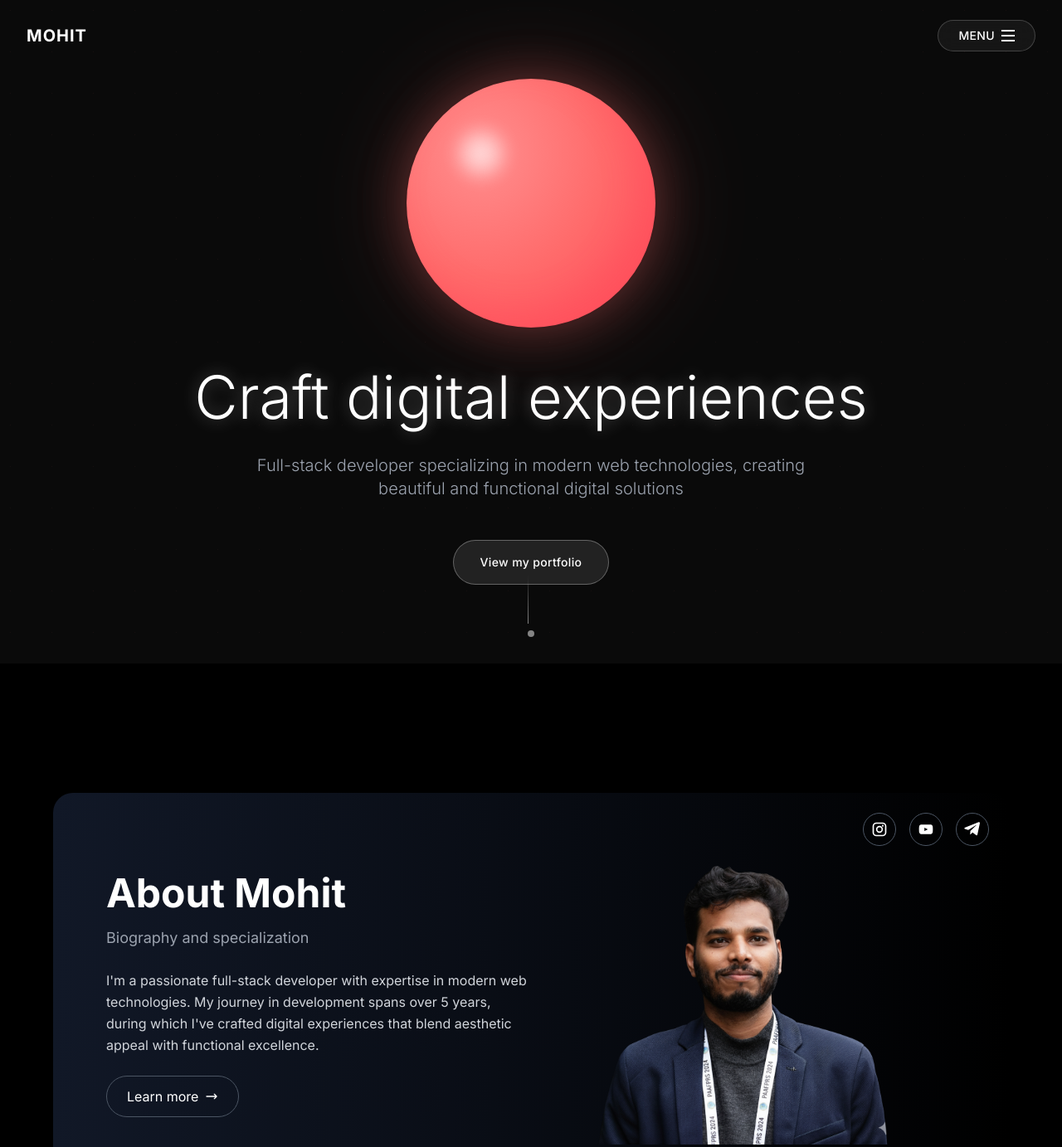
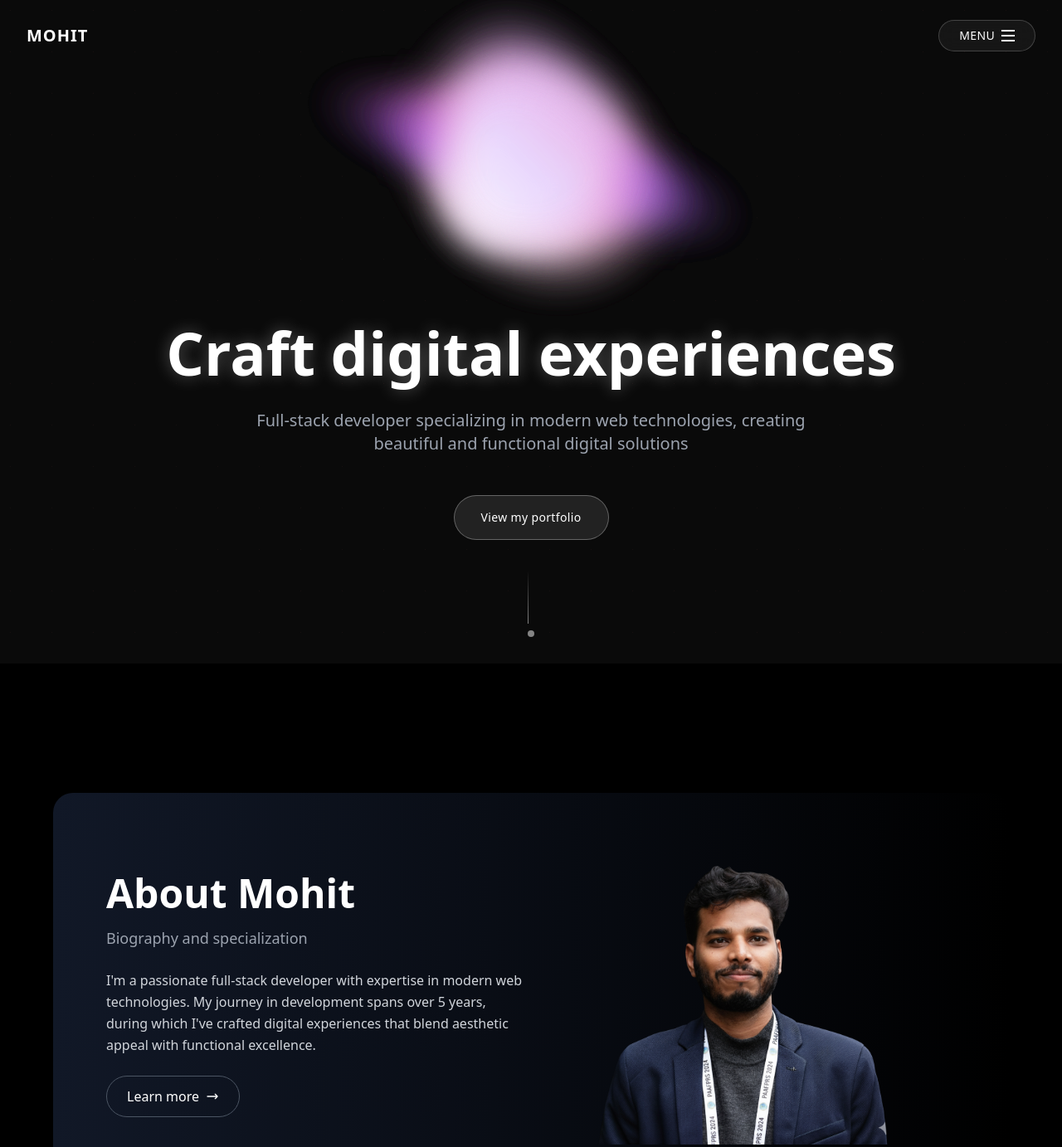
Before and after one commit to shubhampra036/My-live-, a website: page index.html in a window 1280 px wide. Shown: the top 1383 px of the page at 83% size. Drawn offline with nearby package versions, Linux system fonts and the light colour scheme.

Commit message:
Update index.html
v 2.0

```diff
--- a/index.html
+++ b/index.html
@@ -129,12 +129,24 @@
 
         <div class="text-center z-10">
             <!-- 3D Sphere -->
-            <div class="mb-12 flex justify-center">
-                <div class="sphere"></div>
+       <div class="absolute top-12 left-1/2 -translate-x-1/2 w-72 h-72 opacity-80">
+            <div class="relative w-full h-full">
+                <!-- Main outer blob with rotation -->
+                <div class="blob absolute inset-0 bg-gradient-to-br from-purple-400 via-purple-500 to-pink-400 transform-gpu blur-3xl"
+                     style="border-radius: 60% 40% 30% 70% / 60% 30% 70% 40%;"></div>
+
+                <!-- Secondary inner blob -->
+                <div class="blob absolute inset-6 bg-gradient-to-tl from-purple-300 via-pink-300 to-white transform-gpu blur-2xl"
+                     style="border-radius: 40% 60% 70% 30% / 40% 70% 30% 60%; animation-delay: -2s;"></div>
+
+                <!-- Highlight layer -->
+                <div class="blob absolute inset-12 bg-gradient-to-br from-white via-purple-200 to-transparent transform-gpu blur-xl"
+                     style="border-radius: 50% 50% 60% 40% / 60% 40% 50% 50%; animation-delay: -4s;"></div>
             </div>
+        </div>
 
             <!-- Main Heading -->
-            <h1 class="text-5xl md:text-7xl font-light mb-8 text-glow">
+            <h1 class="text-5xl md:text-7xl font-semibold mt-60 mb-8 text-glow">
                 Craft digital experiences
             </h1>
 
@@ -189,29 +201,8 @@
       <img src="assets/mohit.png" alt="Profile" class="w-72 md:w-96 rounded-2xl object-cover">
     </div>
 
-    <!-- Social Icons -->
-    <div class="absolute top-6 right-6 flex space-x-4">
-      <!-- Instagram Icon -->
-      <a href="#" class="w-10 h-10 rounded-full border border-gray-600 flex items-center justify-center hover:border-pink-500 hover:bg-pink-500/10">
-        <svg xmlns="http://www.w3.org/2000/svg" class="w-5 h-5 text-white" fill="currentColor" viewBox="0 0 24 24">
-          <path d="M7.5 2h9A5.5 5.5 0 0 1 22 7.5v9A5.5 5.5 0 0 1 16.5 22h-9A5.5 5.5 0 0 1 2 16.5v-9A5.5 5.5 0 0 1 7.5 2Zm0 2A3.5 3.5 0 0 0 4 7.5v9A3.5 3.5 0 0 0 7.5 20h9a3.5 3.5 0 0 0 3.5-3.5v-9A3.5 3.5 0 0 0 16.5 4h-9Zm9.25 1.5a1.25 1.25 0 1 1 0 2.5 1.25 1.25 0 0 1 0-2.5ZM12 7a5 5 0 1 1 0 10 5 5 0 0 1 0-10Zm0 2a3 3 0 1 0 0 6 3 3 0 0 0 0-6Z"/>
-        </svg>
-      </a>
 
-      <!-- YouTube Icon -->
-      <a href="#" class="w-10 h-10 rounded-full border border-gray-600 flex items-center justify-center hover:border-red-500 hover:bg-red-500/10">
-        <svg xmlns="http://www.w3.org/2000/svg" class="w-5 h-5 text-white" fill="currentColor" viewBox="0 0 24 24">
-          <path d="M21.8 8.001c-.2-1.5-1.3-2.7-2.7-2.9C17 5 12 5 12 5s-5 0-7.1.1c-1.4.2-2.6 1.4-2.7 2.9C2 9.2 2 12 2 12s0 2.8.2 4c.2 1.5 1.3 2.7 2.7 2.9C7 19 12 19 12 19s5 0 7.1-.1c1.4-.2 2.6-1.4 2.7-2.9.2-1.2.2-4 .2-4s0-2.8-.2-4Zm-12 6.5v-5l5 2.5-5 2.5Z"/>
-        </svg>
-      </a>
 
-      <!-- Telegram Icon -->
-      <a href="#" class="w-10 h-10 rounded-full border border-gray-600 flex items-center justify-center hover:border-sky-500 hover:bg-sky-500/10">
-        <svg xmlns="http://www.w3.org/2000/svg" class="w-5 h-5 text-white" fill="currentColor" viewBox="0 0 24 24">
-          <path d="M9.04 15.27 8.7 19.42c.53 0 .76-.23 1.04-.51l2.5-2.37 5.18 3.77c.95.53 1.63.25 1.87-.88l3.4-15.98c.34-1.58-.57-2.2-1.6-1.82L1.54 9.44c-1.55.61-1.53 1.49-.28 1.89l4.77 1.49 11.06-6.95c.52-.33 1-.15.61.18l-8.66 8.22Z"/>
-        </svg>
-      </a>
-    </div>
   </div>
 </section>
 
@@ -341,9 +332,53 @@
   <div class="max-w-6xl w-full bg-gradient-to-r from-gray-900 to-black rounded-3xl p-10 md:p-16 flex flex-col md:flex-row items-center">
 
     <!-- Left Image -->
-    <div class="flex-1 flex justify-center mb-10 md:mb-0">
-      <img src="assets/mohit.png" alt="Contact" class="w-80 md:w-96 rounded-2xl object-cover shadow-lg">
-    </div>
+     <div class="absolute top-12 left-1/2 -translate-x-1/2 w-72 h-72 opacity-80">
+            <div class="relative w-full h-full">
+                <!-- Main outer blob with rotation -->
+                <div class="blob absolute inset-0 bg-gradient-to-br from-purple-400 via-purple-500 to-pink-400 transform-gpu blur-3xl"
+                     style="border-radius: 60% 40% 30% 70% / 60% 30% 70% 40%;"></div>
+
+                <!-- Secondary inner blob -->
+                <div class="blob absolute inset-6 bg-gradient-to-tl from-purple-300 via-pink-300 to-white transform-gpu blur-2xl"
+                     style="border-radius: 40% 60% 70% 30% / 40% 70% 30% 60%; animation-delay: -2s;"></div>
+
+                <!-- Highlight layer -->
+                <div class="blob absolute inset-12 bg-gradient-to-br from-white via-purple-200 to-transparent transform-gpu blur-xl"
+                     style="border-radius: 50% 50% 60% 40% / 60% 40% 50% 50%; animation-delay: -4s;"></div>
+            </div>
+        </div>
+          <script src="https://cdn.tailwindcss.com"></script>
+          <style>
+        /* Custom animations for blob effect */
+        @keyframes rotate3d {
+            0% {
+                transform: rotate(0deg) rotateY(0deg);
+            }
+            100% {
+                transform: rotate(360deg) rotateY(360deg);
+            }
+        }
+
+        @keyframes morph {
+            0%, 100% {
+                border-radius: 60% 40% 30% 70% / 60% 30% 70% 40%;
+            }
+            25% {
+                border-radius: 30% 60% 70% 40% / 50% 60% 30% 60%;
+            }
+            50% {
+                border-radius: 50% 60% 30% 60% / 30% 60% 70% 40%;
+            }
+            75% {
+                border-radius: 60% 40% 60% 30% / 60% 30% 60% 40%;
+            }
+        }
+
+        .blob {
+            animation: rotate3d 20s infinite linear, morph 8s infinite ease-in-out;
+            will-change: transform;
+        }
+    </style>
 
     <!-- Right Contact Form -->
     <div class="flex-1 md:pl-12 w-full">
@@ -351,24 +386,35 @@
       <p class="text-gray-400 text-lg mb-8">Reach out for collaborations or freelance projects</p>
 
   <form id="whatsappForm" class="space-y-6">
+  <!-- Name -->
   <div class="relative">
-    <input type="text" id="name" placeholder="Your Name" class="w-full px-6 py-3 bg-gray-900 border border-gray-700 rounded-xl focus:border-pink-500 outline-none text-white">
+    <input id="name" type="text" placeholder="Your Name" class="w-full px-6 py-3 bg-gray-900 border border-gray-700 rounded-xl focus:border-pink-500 outline-none text-white">
   </div>
 
+  <!-- Email -->
   <div class="relative">
-    <input type="email" id="email" placeholder="Your Email" class="w-full px-6 py-3 bg-gray-900 border border-gray-700 rounded-xl focus:border-pink-500 outline-none text-white">
+    <input id="email" type="email" placeholder="Your Email" class="w-full px-6 py-3 bg-gray-900 border border-gray-700 rounded-xl focus:border-pink-500 outline-none text-white">
   </div>
 
+  <!-- Message -->
   <div class="relative">
     <textarea id="message" placeholder="Your Message" rows="4" class="w-full px-6 py-3 bg-gray-900 border border-gray-700 rounded-xl focus:border-pink-500 outline-none text-white"></textarea>
   </div>
 
-  <button type="submit" class="group w-full flex items-center justify-center space-x-2 border border-gray-600 hover:border-pink-500 text-white px-8 py-4 rounded-full transition-all duration-300 hover:bg-pink-500/10">Send Message</button>
+  <!-- Send Button -->
+  <button type="submit" class="group w-full flex items-center justify-center space-x-2 border border-gray-600 hover:border-pink-500 text-white px-8 py-4 rounded-full transition-all duration-300 hover:bg-pink-500/10">
+    <span>Send Message</span>
+    <svg class="w-4 h-4 group-hover:translate-x-1 transition-transform duration-300" xmlns="http://www.w3.org/2000/svg" fill="none" viewBox="0 0 24 24" stroke="currentColor">
+      <path stroke-linecap="round" stroke-linejoin="round" stroke-width="2" d="M17 8l4 4m0 0l-4 4m4-4H3" />
+    </svg>
+  </button>
 </form>
 
     </div>
   </div>
 </section>
+
+
 
 
 <script>
@@ -450,5 +496,54 @@
             });
         });
     </script>
+
+
+ <div class="absolute top-12 left-1/2 -translate-x-1/2 w-72 h-72 opacity-80">
+            <div class="relative w-full h-full">
+                <!-- Main outer blob with rotation -->
+                <div class="blob absolute inset-0 bg-gradient-to-br from-purple-400 via-purple-500 to-pink-400 transform-gpu blur-3xl"
+                     style="border-radius: 60% 40% 30% 70% / 60% 30% 70% 40%;"></div>
+
+                <!-- Secondary inner blob -->
+                <div class="blob absolute inset-6 bg-gradient-to-tl from-purple-300 via-pink-300 to-white transform-gpu blur-2xl"
+                     style="border-radius: 40% 60% 70% 30% / 40% 70% 30% 60%; animation-delay: -2s;"></div>
+
+                <!-- Highlight layer -->
+                <div class="blob absolute inset-12 bg-gradient-to-br from-white via-purple-200 to-transparent transform-gpu blur-xl"
+                     style="border-radius: 50% 50% 60% 40% / 60% 40% 50% 50%; animation-delay: -4s;"></div>
+            </div>
+        </div>
+          <script src="https://cdn.tailwindcss.com"></script>
+          <style>
+        /* Custom animations for blob effect */
+        @keyframes rotate3d {
+            0% {
+                transform: rotate(0deg) rotateY(0deg);
+            }
+            100% {
+                transform: rotate(360deg) rotateY(360deg);
+            }
+        }
+
+        @keyframes morph {
+            0%, 100% {
+                border-radius: 60% 40% 30% 70% / 60% 30% 70% 40%;
+            }
+            25% {
+                border-radius: 30% 60% 70% 40% / 50% 60% 30% 60%;
+            }
+            50% {
+                border-radius: 50% 60% 30% 60% / 30% 60% 70% 40%;
+            }
+            75% {
+                border-radius: 60% 40% 60% 30% / 60% 30% 60% 40%;
+            }
+        }
+
+        .blob {
+            animation: rotate3d 20s infinite linear, morph 8s infinite ease-in-out;
+            will-change: transform;
+        }
+    </style>
 </body>
 </html>
```
